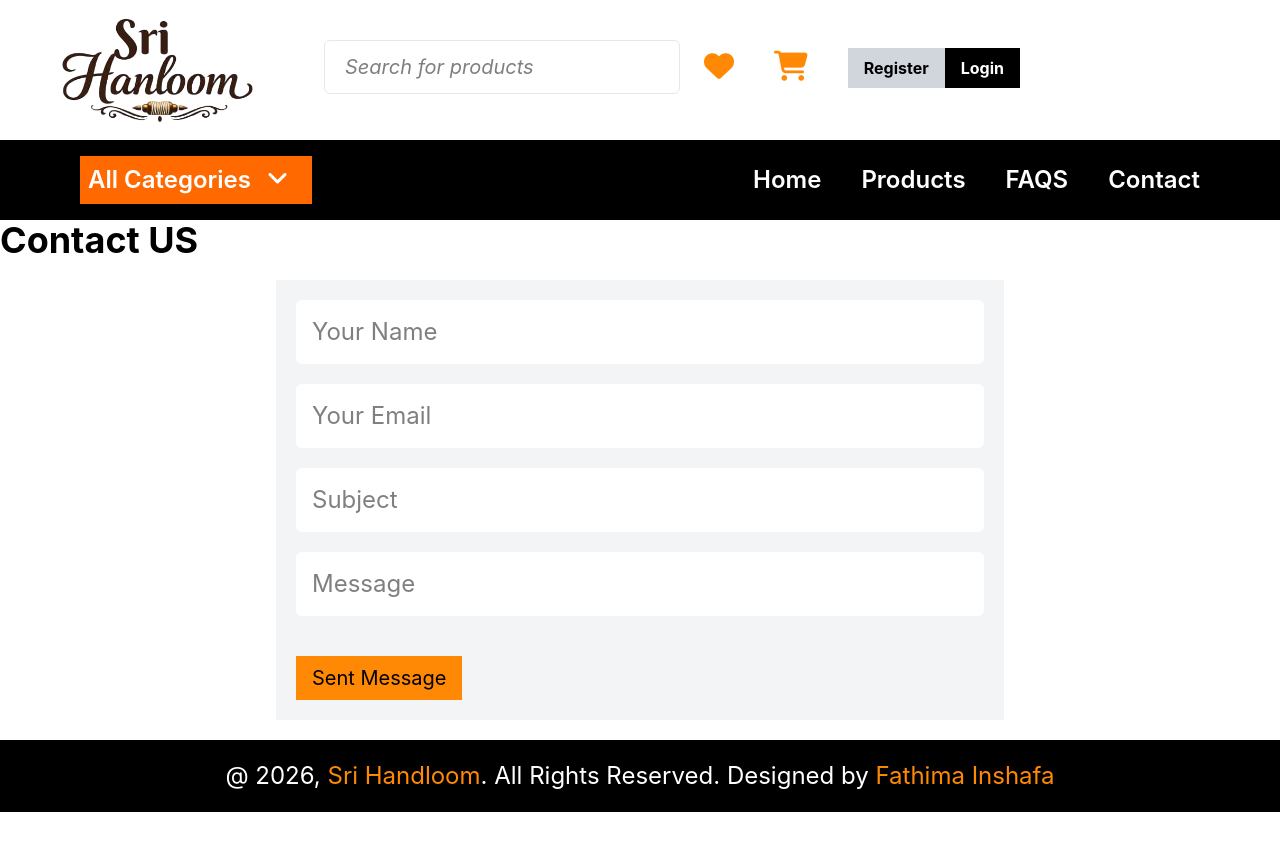
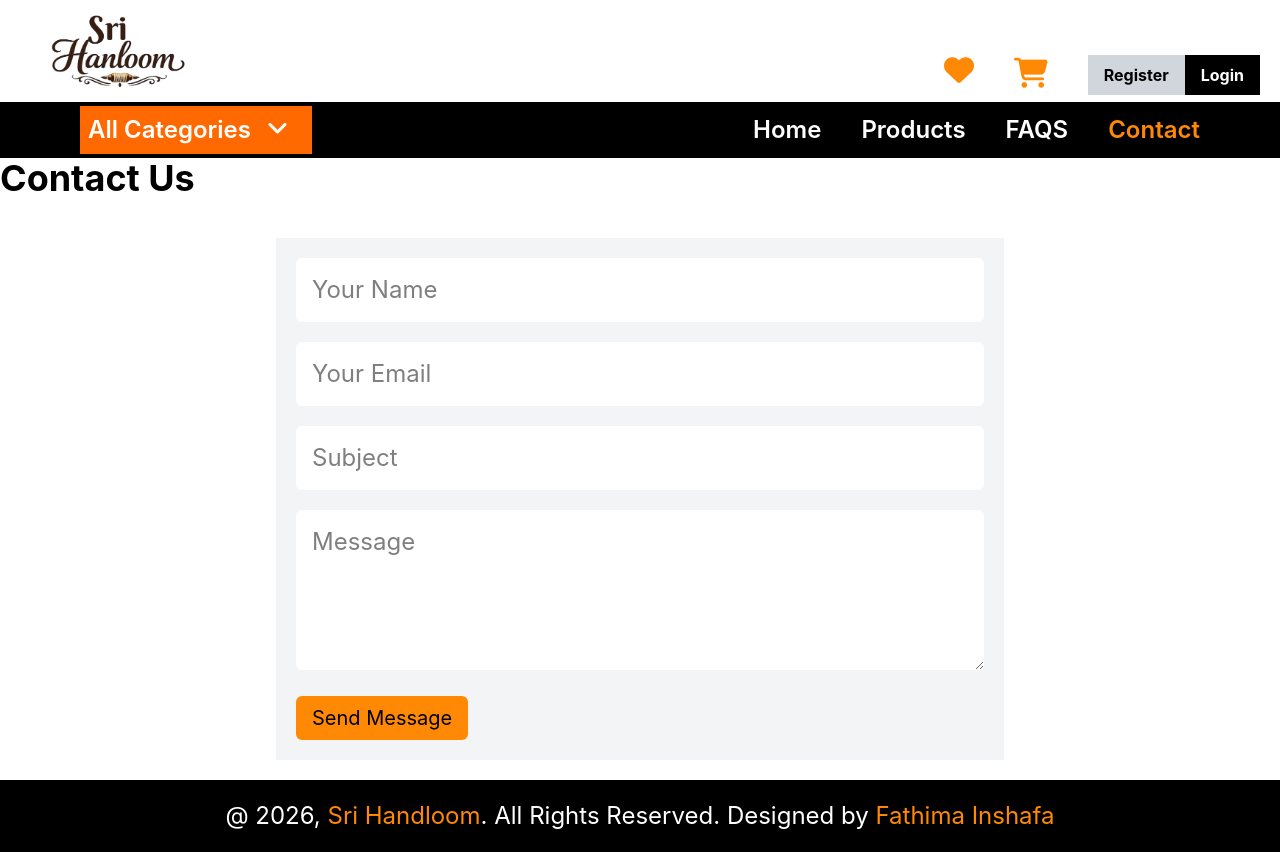
Before and after one commit to developerinshafa/Ecommerc-website, a React (Vite) app: page /contact in a window 1280 px wide. Before the commit the page ends 812 px from the top, so only its background shows below. Built offline with nearby package versions, Linux system fonts and the light colour scheme.

Commit message:
add to cart createing

```diff
--- a/package.json
+++ b/package.json
@@ -10,6 +10,7 @@
     "preview": "vite preview"
   },
   "dependencies": {
+    "@emailjs/browser": "^4.4.1",
     "react": "^19.2.0",
     "react-dom": "^19.2.0",
     "react-router-dom": "^7.13.1"
--- a/src/App.jsx
+++ b/src/App.jsx
@@ -1,32 +1,33 @@
-// import { useState } from 'react'
-// import viteLogo from '/vite.svg'
-import './App.css'
-import Navbar from './components/header/Navbar'
-import { BrowserRouter, Route, Routes } from 'react-router-dom'
-import HomePage from './components/pages/HomePage'
-import Products from './components/pages/Products'
-import Footer from './components/Footer'
-import ContactPage from './components/pages/ContactPage'
-import FAQs from './components/pages/FAQs'
-
+import { useState } from "react";
+import "./App.css";
+import Navbar from "./components/header/Navbar";
+import { BrowserRouter, Route, Routes } from "react-router-dom";
+import HomePage from "./components/pages/HomePage";
+import Products from "./components/pages/Products";
+import Footer from "./components/Footer";
+import ContactPage from "./components/pages/ContactPage";
+import FAQs from "./components/pages/FAQs";
+import Cart from "./components/pages/Cart";
 
 function App() {
+  const [cart, setCart] = useState([]);
 
   return (
     <>
-    <BrowserRouter>
-     <Navbar/>
+      <BrowserRouter>
+        <Navbar cart={cart} />
 
-      <Routes>
-        <Route path='/' element={<HomePage/>}/>
-        <Route path='/products' element={<Products/>}/>
-        <Route path='/faqs' element={<FAQs/>}/>
-        <Route path='/contact' element={<ContactPage/>}/>
-      </Routes>
-      <Footer/>
-    </BrowserRouter>
+        <Routes>
+          <Route path="/" element={<HomePage />} />
+          <Route path="/products" element={<Products cart={cart} setCart={setCart} />}/>
+          <Route path='/cart' element={<Cart cart={cart} setCart={setCart} /> }/>
+          <Route path="/faqs" element={<FAQs />} />
+          <Route path="/contact" element={<ContactPage />} />
+        </Routes>
+        <Footer />
+      </BrowserRouter>
     </>
-  )
+  );
 }
 
-export default App
+export default App;
--- a/src/components/header/Navbar.jsx
+++ b/src/components/header/Navbar.jsx
@@ -1,33 +1,37 @@
 import { NavLink } from "react-router-dom";
+import { useNavigate } from "react-router-dom";
+// import Categories from "./Categories";
 
+export default function Navbar({ cart }) {
 
-export default function Navbar() {
-
+  const navigate = useNavigate();
   return (
     <>
-      <header className="sticky top-0 z-50 bg-white">
+      <header className="sticky top-0 z-50 bg-white ">
         <div className="">
-          <div className="flex row text-center  px-5">
+          <div className="flex items-center justify-between px-5">
             <div className="">
               <img
                 src="public/img/Sri_Hanloom.png"
                 alt="Logo"
-                className="w-70 p-2"
+                className="w-50 p-2"
               />
             </div>
-            <div className="px-6 pt-10 ">
-              <input
-                type="text"
-                name="search"
-                placeholder="Search for products"
-                className="border border-gray-200 p-3 px-5 rounded-md text-xl italic"
-              />
+
+            <div className="flex space-x-10 ">
+              <div className="flex text-3xl text-orange-400 pt-12 space-x-10">
+                <i className="fa fa-heart"></i>
+                {/* items count show */}
+                <NavLink to="/cart" className="relative">
+                  <i className="fa fa-shopping-cart text-3xl"></i>
+                  {cart.length > 0 && (
+                    <span className="absolute -top-2 -right-3 bg-red-500 text-white px-2 rounded-full text-sm">
+                      {cart.reduce((sum, item) => sum + item.qty, 0)}
+                    </span>
+                  )}
+                </NavLink>
               </div>
-            <div className="flex  space-x-10 ">
-            <div className="text-3xl text-orange-400 pt-12 space-x-10">
-              <i className="fa fa-heart"></i>
-              <i className="fa fa-shopping-cart "></i>
-            </div>
+
               <div className="pt-12 font-bold ">
                 <button className="bg-gray-300 px-4 p-2">Register</button>
                 <button className="bg-black text-white px-4 p-2 ">Login</button>
@@ -35,19 +39,50 @@ export default function Navbar() {
             </div>
           </div>
 
-          <nav className=" flex justify-between items-center px-20 bg-black text-white p-4 font-semibold text-2xl">
-            <div className="relative  ">
-              <div className="hover:text-gray-800 bg-orange-500 p-2">
+          <nav className=" flex justify-between items-center px-20 bg-black text-white p-1 font-semibold text-2xl">
+            <div className="hover:text-gray-800 bg-orange-500 p-2 relative">
               All Categories
               <i className="fa fa-angle-down px-4 text-center"></i>
-                <section></section>
+              <div className="absolute top-full left-0">
+                {/* <Categories
+                  onSelect={(cat) => navigate(`/products?category=${cat}`)}
+                /> */}
               </div>
             </div>
+
             <div className="space-x-10 ">
-              <NavLink to="/" className="hover:text-orange-400">Home</NavLink>
-              <NavLink to="/products" className="hover:text-orange-400">Products</NavLink>
-              <NavLink to="/faqs" className="hover:text-orange-400">FAQS</NavLink>
-              <NavLink to="/contact" className="hover:text-orange-400">Contact</NavLink>
+              <NavLink
+                to="/"
+                className={({ isActive }) =>
+                  isActive ? "text-orange-400" : "hover:text-orange-400"
+                }
+              >
+                Home
+              </NavLink>
+              <NavLink
+                to="/products"
+                className={({ isActive }) =>
+                  isActive ? "text-orange-400" : "hover:text-orange-400"
+                }
+              >
+                Products
+              </NavLink>
+              <NavLink
+                to="/faqs"
+                className={({ isActive }) =>
+                  isActive ? "text-orange-400" : "hover:text-orange-400"
+                }
+              >
+                FAQS
+              </NavLink>
+              <NavLink
+                to="/contact"
+                className={({ isActive }) =>
+                  isActive ? "text-orange-400" : "hover:text-orange-400"
+                }
+              >
+                Contact
+              </NavLink>
             </div>
           </nav>
         </div>
--- /dev/null
+++ b/src/components/pages/Cart.jsx
@@ -0,0 +1,69 @@
+export default function Cart({ cart, setCart }) {
+  // Increase quantity
+  const increaseQty = (id) => {
+    setCart(cart.map(item =>
+      item.id === id ? { ...item, qty: item.qty + 1 } : item
+    ));
+  };
+
+  // Decrease quantity
+  const decreaseQty = (id) => {
+    setCart(cart.map(item =>
+      item.id === id && item.qty > 1 ? { ...item, qty: item.qty - 1 } : item
+    ));
+  };
+
+  // Remove item
+  const removeItem = (id) => {
+    setCart(cart.filter(item => item.id !== id));
+  };
+
+  const total = cart.reduce((sum, item) => sum + item.price * item.qty, 0);
+
+  return (
+    <div className="p-10">
+      <h1 className="text-4xl font-bold mb-10">Shopping Cart</h1>
+
+      {cart.length === 0 && <p>Cart is Empty</p>}
+
+      {cart.map(item => (
+        <div key={item.id} className="flex items-center gap-10 border-b py-5">
+          <img src={item.img} alt={item.name} className="w-24" />
+          <h2>{item.name}</h2>
+
+          {/* Quantity controls */}
+          <div className="flex items-center gap-2">
+            <button
+              onClick={() => decreaseQty(item.id)}
+              className="bg-gray-300 px-2 rounded"
+            >
+              -
+            </button>
+            <span>{item.qty}</span>
+            <button
+              onClick={() => increaseQty(item.id)}
+              className="bg-gray-300 px-2 rounded"
+            >
+              +
+            </button>
+          </div>
+
+          <p>Rs: {item.price * item.qty}</p>
+
+          <button
+            onClick={() => removeItem(item.id)}
+            className="bg-red-500 text-white px-3 py-1 rounded"
+          >
+            Remove
+          </button>
+        </div>
+      ))}
+
+      {cart.length > 0 && (
+        <h2 className="text-2xl font-bold mt-10">
+          Total: Rs {total}
+        </h2>
+      )}
+    </div>
+  );
+}
--- a/src/components/pages/ContactPage.jsx
+++ b/src/components/pages/ContactPage.jsx
@@ -1,23 +1,70 @@
+import { useRef, useState } from "react";
+import emailjs from "@emailjs/browser";
+
 export default function ContactPage() {
+  const form = useRef();
+  const [success, setSuccess] = useState("");
+
+  const sendEmail = (e) => {
+    e.preventDefault();
+
+    emailjs
+      .sendForm(
+        "YOUR_SERVICE_ID",    // get it from emailjs.com
+        "YOUR_TEMPLATE_ID",   // get it from emailjs.com
+        form.current,
+        "YOUR_PUBLIC_KEY"     // get it from emailjs.com
+      )
+      .then(
+        (result) => {
+          console.log(result.text);
+          setSuccess("Message sent successfully!");
+          e.target.reset();
+        },
+        (error) => {
+          console.log(error.text);
+          setSuccess("Failed to send message. Try again.");
+        }
+      );
+  };
+
   return (
     <>
-    <h1 className="text-4xl font-bold ">Contact US</h1>
+      <h1 className="text-4xl font-bold mb-5">Contact Us</h1>
       <div className="max-w-3xl mx-auto p-5">
-        <form className="p-5 bg-gray-100">
-          <div className="grid space-y-5 ">
-            <input
+        <form ref={form} onSubmit={sendEmail} className="p-5 bg-gray-100 space-y-5">
+          <input
             type="text"
-             name="name"
-             id="name"
-             placeholder="Your Name"
-             required
-             className="bg-white p-4 text-2xl rounded-md"/>
-            <input type="email" name="email" id="email" placeholder="Your Email" required className="bg-white p-4 text-2xl rounded-md"/>
-            <input type="subject" name="subject" id="subject" placeholder="Subject" required className="bg-white p-4 text-2xl rounded-md"/>
-            <input type="message" name="message" id="message" placeholder="Message" required className="bg-white p-4 text-2xl rounded-md"/>
-          </div>
-          <button className="bg-orange-400 px-4 py-2 text-xl mt-10">Sent Message</button>
+            name="name"
+            placeholder="Your Name"
+            required
+            className="bg-white p-4 text-2xl rounded-md w-full"
+          />
+          <input
+            type="email"
+            name="email"
+            placeholder="Your Email"
+            required
+            className="bg-white p-4 text-2xl rounded-md w-full"
+          />
+          <input
+            type="text"
+            name="subject"
+            placeholder="Subject"
+            required
+            className="bg-white p-4 text-2xl rounded-md w-full"
+          />
+          <textarea
+            name="message"
+            placeholder="Message"
+            required
+            className="bg-white p-4 text-2xl rounded-md w-full h-40"
+          />
+          <button type="submit" className="bg-orange-400 px-4 py-2 text-xl rounded-md">
+            Send Message
+          </button>
         </form>
+        {success && <p className="text-green-600 mt-4">{success}</p>}
       </div>
     </>
   );
--- a/src/components/pages/Faqs.jsx
+++ b/src/components/pages/Faqs.jsx
@@ -1,9 +1,66 @@
-export default function FAQs(){
+export default function FAQs (){
     return(
         <>
-        <div>
-            <h1>Welcome to Faqs</h1>
+        <div className="container-fluid pt-5 pb-3">
+            <h1 className="text-4xl font-bold p-10">frequently asked questions</h1>
         </div>
         </>
     )
 }
+
+{/* <div class="container-fluid pt-5 pb-3">
+    <h2 class="section-title position-relative text-uppercase mx-xl-5 mb-4"><span class="bg-light pr-3">frequently asked questions</span></h2>
+
+    <div class="row px-xl-5">
+<div class="col-12 col-sm-12 col-lg-12">
+    <div class="accordion faq-accordian" id="faqAccordion">
+                    <div class="card border-0 wow fadeInUp" data-wow-delay="0.2s" style="visibility: visible; animation-delay: 0.2s; animation-name: fadeInUp;">
+                <div class="card-header mb-2" id="heading1">
+                    <h6 id="h6" class="mb-0 collapsed" data-toggle="collapse" data-target="#collapse1" aria-expanded="false" aria-controls="collapse1" style="color: your_desired_color;">
+                        What are the benefits of buying handloom products? <span class="lni-chevron-down"></span>
+                    </h6>
+                </div>
+                <div class="collapse" id="collapse1" aria-labelledby="heading1" data-parent="#faqAccordion" style="">
+                    <div class="card-body">
+                        <p id="p">Handloom products support traditional artisans and their communities, promote sustainable practices, offer high-quality craftsmanship, and often feature distinctive designs and patterns.</p>
+
+                    </div>
+                </div>
+            </div>
+                        <div class="card border-0 wow fadeInUp" data-wow-delay="0.2s" style="visibility: visible; animation-delay: 0.2s; animation-name: fadeInUp;">
+                <div class="card-header mb-2" id="heading2">
+                    <h6 id="h6" class="mb-0 collapsed" data-toggle="collapse" data-target="#collapse2" aria-expanded="true" aria-controls="collapse2" style="color: your_desired_color;">
+                        What types of fibers are used in handloom weaving? <span class="lni-chevron-down"></span>
+                    </h6>
+                </div>
+                <div class="collapse" id="collapse2" aria-labelledby="heading2" data-parent="#faqAccordion">
+                    <div class="card-body">
+                        <p id="p">Handloom weavers use a variety of natural fibers such as cotton, silk, wool, jute, linen, and bamboo. These fibers offer different textures and properties, resulting in a diverse range of handloom fabrics.</p>
+
+                    </div>
+                </div>
+            </div>
+                        <div class="card border-0 wow fadeInUp" data-wow-delay="0.2s" style="visibility: visible; animation-delay: 0.2s; animation-name: fadeInUp;">
+                <div class="card-header mb-2" id="heading3">
+                    <h6 id="h6" class="mb-0 collapsed" data-toggle="collapse" data-target="#collapse3" aria-expanded="true" aria-controls="collapse3" style="color: your_desired_color;">
+                        How do I care for handloom products? <span class="lni-chevron-down"></span>
+                    </h6>
+                </div>
+                <div class="collapse" id="collapse3" aria-labelledby="heading3" data-parent="#faqAccordion">
+                    <div class="card-body">
+                        <p id="p">Handloom fabrics require gentle care to maintain their quality. Typically, they should be hand washed in cold water with mild detergent and dried away from direct sunlight. Avoid wringing or twisting the fabric and iron at low temperatures if necessary.</p>
+
+                    </div>
+                </div>
+            </div>
+                </div>
+    <!-- Support Button-->
+    <div class="support-button text-center d-flex align-items-center justify-content-center mt-4 wow fadeInUp" data-wow-delay="0.5s" style="visibility: visible; animation-delay: 0.5s; animation-name: fadeInUp;">
+        <i class="lni-emoji-sad"></i>
+        <p class="mb-0 px-2">Can't find your answers?</p>
+        <a href="/contact"> Contact us</a>
+    </div>
+</div>
+    </div>
+
+</div> */}
--- a/src/components/pages/Products.jsx
+++ b/src/components/pages/Products.jsx
@@ -1,6 +1,13 @@
 import { useState } from "react";
+import { useLocation } from "react-router-dom";
 
-export default function Products() {
+function useQuery() {
+  return new URLSearchParams(useLocation().search);
+}
+
+export default function Products({ cart, setCart }) {
+  const query = useQuery();
+  const category = query.get("category");
 
   const [products, setProducts] = useState([
     {
@@ -8,127 +15,128 @@ export default function Products() {
       name: "Green Rayon Saree",
       price: 4500,
       qty: 1,
-      img: "/img/green saree.jpeg"
+      img: "/img/green saree.jpeg",
     },
     {
       id: 2,
       name: "Pink Rayon Saree",
       price: 4500,
       qty: 1,
-      img: "/img/pink saree.jpeg"
+      img: "/img/pink saree.jpeg",
     },
     {
       id: 3,
       name: "couple combo ",
       price: 12000,
       qty: 1,
-      img: "/img/couple hanloom_n.jpg"
+      img: "/img/couple hanloom_n.jpg",
     },
     {
       id: 4,
       name: "Black Rayon Cotton saree",
       price: 5000,
       qty: 1,
-      img: "/img/black saree.jpeg"
+      img: "/img/black saree.jpeg",
     },
     {
-      id:5,
+      id: 5,
       name: "dark blue sare",
       price: 5000,
       qty: 1,
-      img: "/img/dark blue saree.jpeg"
+      img: "/img/dark blue saree.jpeg",
     },
     {
-      id:6,
+      id: 6,
       name: "cotton top",
       price: 2500,
       qty: 1,
-      img: "https://www.eshandlooms.com/wp-content/uploads/2021/02/EL262.jpg"
+      img: "https://www.eshandlooms.com/wp-content/uploads/2021/02/EL262.jpg",
     },
     {
-      id:7,
+      id: 7,
       name: "cotton Sarong combo",
       price: 7899,
       qty: 1,
-      img: "https://dynamic-cdn.zenegal.store/fit-in/700x1050/products/52718/mens-handloom-sarong-16800891215573.jpg"
+      img: "https://dynamic-cdn.zenegal.store/fit-in/700x1050/products/52718/mens-handloom-sarong-16800891215573.jpg",
     },
     {
-      id:6,
+      id: 8,
       name: "Reyon Sarong Combo",
       price: 8000,
       qty: 1,
-      img: "https://www.ownacraft.com/wp-content/uploads/2024/04/CS21312-1.webp"
+      img: "https://www.ownacraft.com/wp-content/uploads/2024/04/CS21312-1.webp",
+    },
+  ]);
+  //search state
+  const [searchTerm, setSearchTerm] = useState("");
+
+  const filteredProducts = products.filter((product) =>
+    product.name.toLowerCase().includes(searchTerm.toLowerCase()),
+  );
+
+  //   add to cart function
+  const addToCart = (product) => {
+    console.log("Adding to cart:", product);
+    const exist = cart.find((x) => x.id === product.id);
+
+    if (exist) {
+      setCart(
+        cart.map((x) => (x.id === product.id ? { ...x, qty: x.qty + 1 } : x)),
+      );
+    } else {
+      setCart([...cart, { ...product, qty: 1 }]);
     }
-
-
-  ]);
-
-  // increase quantity
-  const increaseQty = (id) => {
-    setProducts(products.map((p) =>
-      p.id === id ? { ...p, qty: p.qty + 1 } : p
-    ));
-  };
-
-  // decrease quantity
-  const decreaseQty = (id) => {
-    setProducts(products.map((p) =>
-      p.id === id && p.qty > 1 ? { ...p, qty: p.qty - 1 } : p
-    ));
   };
 
   return (
     <>
-      <div className="p-10">
-        <h1 className="text-4xl px-5 font-bold">Featured Products</h1>
+      <div className="px-10 ">
+        <input
+          type="text"
+          placeholder="Search products..."
+          value={searchTerm}
+          onChange={(e) => setSearchTerm(e.target.value)}
+          className="border border-gray-300 p-2 px-4 rounded w-full my-5"
+        />
       </div>
-
-      <div className="grid grid-cols-4 gap-5 px-10 pb-10">
-
-        {products.map((item) => {
-
-          const total = item.price * item.qty;
-
-          return (
-            <div key={item.id} className="bg-gray-100 pb-5 grid text-center hover:border-orange-500 hover:shadow-xl shadow-orange-500/50 ...">
-
+      <div className="grid grid-cols-1 md:grid-cols-2 lg:grid-cols-4 gap-5 px-10 pb-10">
+        {filteredProducts.length > 0 ? (
+          filteredProducts.map((item) => (
+            <div
+              key={item.id}
+              className="bg-gray-100 p-4 text-center hover:border-orange-500 hover:shadow-xl"
+            >
               <img
                 src={item.img}
+                className="w-full object-cover h-64 mb-2"
                 alt={item.name}
-                className="p-4 object-cover transition-transform duration-300 hover:scale-110"
               />
-
-              <h2 className="text-xl font-semibold hover:text-orange-500">
-                {item.name}
-              </h2>
-
-              <p className="font-bold">RS: {total}</p>
-
-              {/* Quantity */}
-              <div className="flex justify-center gap-3 mt-3">
-
-                <button
-                  onClick={() => decreaseQty(item.id)}
-                  className="bg-gray-300 px-3"
-                >
-                  -
-                </button>
-
-                <span className="font-bold">{item.qty}</span>
-
-                <button
-                  onClick={() => increaseQty(item.id)}
-                  className="bg-gray-300 px-3"
-                >
-                  +
-                </button>
-
-              </div>
-
+              <h2 className="text-xl font-semibold">{item.name}</h2>
+              <p className="font-bold">Rs: {item.price}</p>
+              <button
+                onClick={() => {
+                  const exist = cart.find((x) => x.id === item.id);
+                  if (exist) {
+                    setCart(
+                      cart.map((x) =>
+                        x.id === item.id ? { ...x, qty: x.qty + 1 } : x,
+                      ),
+                    );
+                  } else {
+                    setCart([...cart, { ...item, qty: 1 }]);
+                  }
+                }}
+                className="bg-orange-400 px-4 py-2 mt-2 rounded"
+              >
+                Add To Cart
+              </button>
             </div>
-          );
-        })}
-
+          ))
+        ) : (
+          <p className="text-center text-2xl font-bold col-span-4 mt-10">
+            Item not found
+          </p>
+        )}
       </div>
     </>
   );
```
Also changed, not shown: src/components/header/Categories.jsx (+13 -10 lines), src/components/pages/HomePage.jsx (+7 -12 lines), 1 other file (tests, documents, lock files or other folders). Lines whose indentation alone changed are shown as unchanged.
